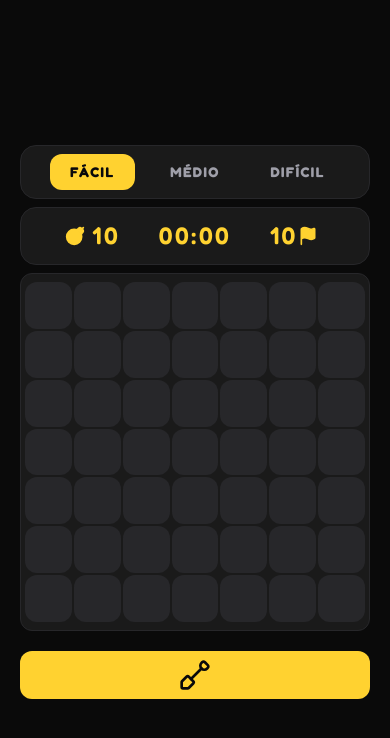
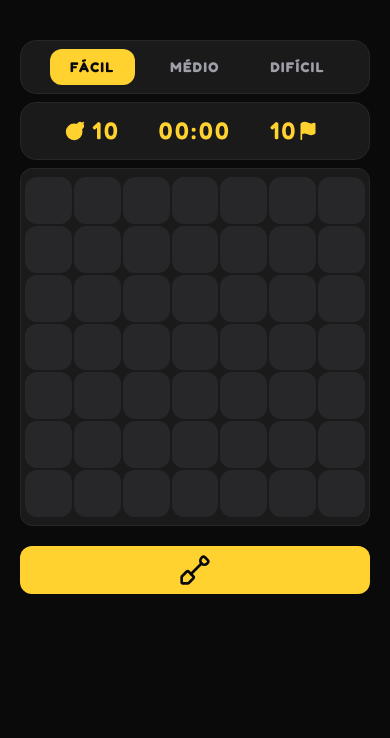
Before and after one commit to silvaezequias/campo-minado, a Next.js app: page / in a window 390 px wide. Shown: the top 738 px of the page. Built offline with nearby package versions, Linux system fonts and the light colour scheme.

Commit message:
fix: mobile content on top

```diff
--- a/app/page.tsx
+++ b/app/page.tsx
@@ -47,7 +47,7 @@
   }, [handleKeyPress, reset]);
 
   return (
-    <div className="w-full h-screen flex justify-center items-center">
+    <div className="w-full h-screen flex justify-center md:items-center">
       <div className="w-full md:w-[60%] lg:w-[50%] xl:w-[30%] py-10 px-5 flex flex-col gap-5">
         <div className="flex flex-col gap-2">
           <Header
```
